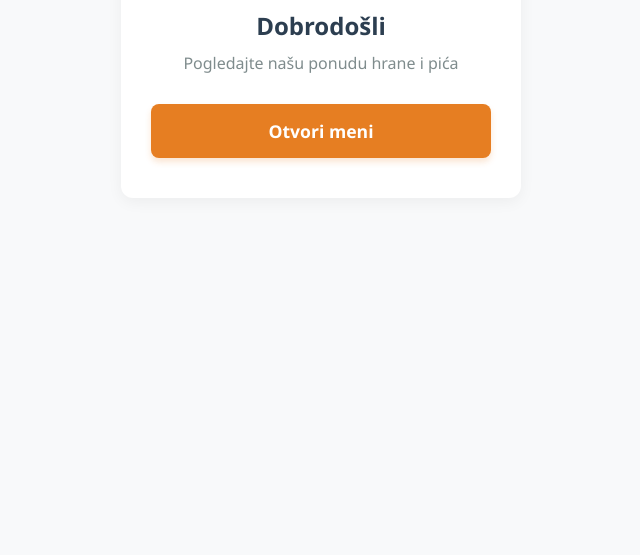
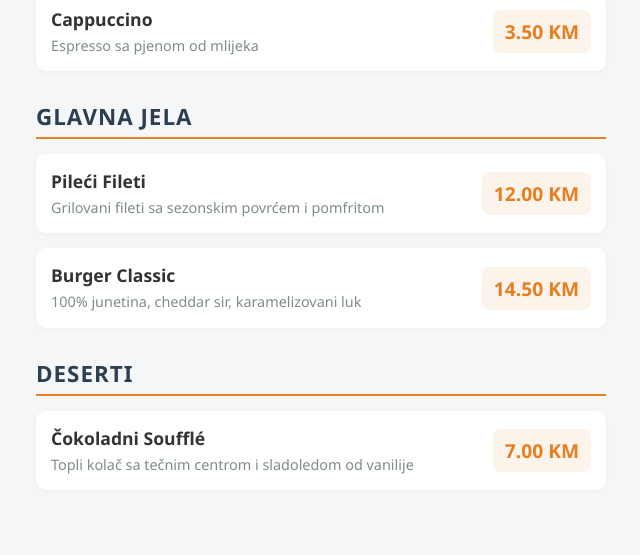
Before and after one commit to QyuaReX/restoran-meni, a plain HTML site: page index.html in a window 1280 px wide. Shown: the part 374-929 px from the top of the page, without its empty margins (319-959 px from the left). Before the commit the page ends 800 px from the top, so only its background shows below. Drawn offline with Linux system fonts and the light colour scheme.

Commit message:
real index

```diff
--- a/index.html
+++ b/index.html
@@ -3,95 +3,147 @@
 <head>
     <meta charset="UTF-8">
     <meta name="viewport" content="width=device-width, initial-scale=1.0">
-    <title>Meni - Restoran</title>
+    <title>Digitalni Meni</title>
     <style>
-        /* Osnovne postavke za resetovanje margina i fontova */
-        * {
-            margin: 0;
-            padding: 0;
-            box-sizing: border-box;
-            font-family: 'Segoe UI', Tahoma, Geneva, Verdana, sans-serif;
+        /* Moderni CSS reset i varijable */
+        :root {
+            --primary-color: #2c3e50;
+            --accent-color: #e67e22;
+            --bg-color: #f4f6f8;
+            --card-bg: #ffffff;
+            --text-main: #333333;
+            --text-muted: #7f8c8d;
         }
 
-        body {
-            /* Centriranje sadržaja za mobilne ekrane */
-            display: flex;
-            flex-direction: column;
-            align-items: center;
-            justify-content: center;
-            min-height: 100vh;
-            background-color: #f8f9fa; /* Nježna svijetla pozadina */
-            color: #333;
+        * { margin: 0; padding: 0; box-sizing: border-box; font-family: 'Segoe UI', Tahoma, Geneva, Verdana, sans-serif; }
+
+        body { background-color: var(--bg-color); color: var(--text-main); padding-bottom: 50px; }
+
+        /* Header restorana */
+        .header {
+            background-color: var(--card-bg);
             text-align: center;
-            padding: 20px;
+            padding: 30px 20px;
+            box-shadow: 0 2px 10px rgba(0,0,0,0.05);
+            margin-bottom: 20px;
+        }
+        .header img { width: 100px; border-radius: 50%; margin-bottom: 10px; }
+        .header h1 { color: var(--primary-color); font-size: 1.8rem; }
+
+        /* Kontejner za meni */
+        .menu-container { max-width: 600px; margin: 0 auto; padding: 0 15px; }
+
+        /* Kategorije */
+        .category-title {
+            font-size: 1.4rem;
+            color: var(--primary-color);
+            border-bottom: 2px solid var(--accent-color);
+            padding-bottom: 5px;
+            margin: 30px 0 15px 0;
+            text-transform: uppercase;
+            letter-spacing: 1px;
         }
 
-        /* Glavni okvir koji drži sadržaj */
-        .container {
-            background-color: #ffffff;
-            padding: 40px 30px;
-            border-radius: 12px;
-            box-shadow: 0 4px 15px rgba(0, 0, 0, 0.05);
-            max-width: 400px;
-            width: 100%;
+        /* Artikli kartice */
+        .item-card {
+            background: var(--card-bg);
+            border-radius: 10px;
+            padding: 15px;
+            margin-bottom: 15px;
+            box-shadow: 0 2px 5px rgba(0,0,0,0.03);
+            display: flex;
+            justify-content: space-between;
+            align-items: center;
         }
-
-        /* Stil za logotip */
-        .logo {
-            width: 120px;
-            height: auto;
-            margin-bottom: 20px;
-        }
-
-        h1 {
-            font-size: 1.5rem;
-            margin-bottom: 10px;
-            color: #2c3e50;
-        }
-
-        p {
-            font-size: 1rem;
-            color: #7f8c8d;
-            margin-bottom: 30px;
-        }
-
-        /* Stil za dugme */
-        .btn-menu {
-            display: inline-block;
-            background-color: #e67e22; /* Narandžasta boja - slobodno zamijeni hex kodom restorana */
-            color: #ffffff;
-            text-decoration: none;
-            font-size: 1.1rem;
+        .item-info { flex: 1; padding-right: 15px; }
+        .item-name { font-size: 1.1rem; font-weight: bold; margin-bottom: 5px; }
+        .item-desc { font-size: 0.9rem; color: var(--text-muted); line-height: 1.4; }
+        .item-price {
+            font-size: 1.2rem;
             font-weight: bold;
-            padding: 15px 30px;
+            color: var(--accent-color);
+            background: #fcf3eb;
+            padding: 8px 12px;
             border-radius: 8px;
-            transition: background-color 0.3s ease, transform 0.2s ease;
-            width: 100%;
-            box-shadow: 0 4px 6px rgba(230, 126, 34, 0.2);
-        }
-
-        /* Efekat prilikom dodira (tap) ili prelaska mišem */
-        .btn-menu:hover {
-            background-color: #d35400;
-        }
-
-        .btn-menu:active {
-            transform: scale(0.98);
+            white-space: nowrap;
         }
     </style>
 </head>
 <body>
 
-    <div class="container">
-        <!-- Slika logotipa: Pobrini se da se slika zove 'logo.png' i da je u istom folderu -->
-        <img src="logo.png" alt="Logotip restorana" class="logo">
+<div class="header">
+    <img id="restoran-logo" src="https://via.placeholder.com/100" alt="Logo restorana">
+    <h1 id="restoran-naziv">Učitavanje...</h1>
+</div>
 
-        <h1>Dobrodošli</h1>
-        <p>Pogledajte našu ponudu hrane i pića</p>
+<div class="menu-container" id="menu-container">
+    <!-- Ovdje će JavaScript automatski ubaciti kategorije i artikle -->
+</div>
 
-        <!-- Dugme koje otvara tvoj PDF -->
-        <a href="meni.pdf" class="btn-menu">Otvori meni</a>
-    </div>
+<script>
+    // 1. OVO JE TVOJA "MINI BAZA" (Mock Database)
+    // Kada pređeš na backend, ovaj objekat ćeš dobijati preko fetch() komande iz MySQL baze
+    const bazaPodataka = {
+        restoran: {
+            id: 1,
+            naziv: "Restoran & Lounge Sarajevo",
+            logo: "https://cdn-icons-png.flaticon.com/512/3170/3170733.png"
+        },
+        kategorije: [
+            { id: "topli-napici", naziv: "Topli napici" },
+            { id: "glavna-jela", naziv: "Glavna jela" },
+            { id: "deserti", naziv: "Deserti" }
+        ],
+        artikli: [
+            { id: 1, id_kategorije: "topli-napici", naziv: "Espresso", opis: "100% Arabica blend", cijena: "2.50 KM" },
+            { id: 2, id_kategorije: "topli-napici", naziv: "Cappuccino", opis: "Espresso sa pjenom od mlijeka", cijena: "3.50 KM" },
+            { id: 3, id_kategorije: "glavna-jela", naziv: "Pileći Fileti", opis: "Grilovani fileti sa sezonskim povrćem i pomfritom", cijena: "12.00 KM" },
+            { id: 4, id_kategorije: "glavna-jela", naziv: "Burger Classic", opis: "100% junetina, cheddar sir, karamelizovani luk", cijena: "14.50 KM" },
+            { id: 5, id_kategorije: "deserti", naziv: "Čokoladni Soufflé", opis: "Topli kolač sa tečnim centrom i sladoledom od vanilije", cijena: "7.00 KM" }
+        ]
+    };
 
+    // 2. FUNKCIJA ZA ISCRTAVANJE MENIJA
+    function renderMenu() {
+        // Postavi podatke o restoranu
+        document.getElementById('restoran-naziv').textContent = bazaPodataka.restoran.naziv;
+        document.getElementById('restoran-logo').src = bazaPodataka.restoran.logo;
+
+        const container = document.getElementById('menu-container');
+        container.innerHTML = ''; // Očisti kontejner
+
+        // Prođi kroz svaku kategoriju
+        bazaPodataka.kategorije.forEach(kategorija => {
+            // Filtriraj samo artikle koji pripadaju trenutnoj kategoriji
+            const artikliUKategoriji = bazaPodataka.artikli.filter(artikal => artikal.id_kategorije === kategorija.id);
+
+            // Ako kategorija ima artikle, prikaži je
+            if (artikliUKategoriji.length > 0) {
+                // Dodaj naslov kategorije
+                const naslov = document.createElement('h2');
+                naslov.className = 'category-title';
+                naslov.textContent = kategorija.naziv;
+                container.appendChild(naslov);
+
+                // Dodaj sve artikle za tu kategoriju
+                artikliUKategoriji.forEach(artikal => {
+                    const artikalDiv = document.createElement('div');
+                    artikalDiv.className = 'item-card';
+                    artikalDiv.innerHTML = `
+                            <div class="item-info">
+                                <div class="item-name">${artikal.naziv}</div>
+                                <div class="item-desc">${artikal.opis}</div>
+                            </div>
+                            <div class="item-price">${artikal.cijena}</div>
+                        `;
+                    container.appendChild(artikalDiv);
+                });
+            }
+        });
+    }
+
+    // Pokreni funkciju kada se stranica učita
+    renderMenu();
+</script>
 </body>
 </html>
```
